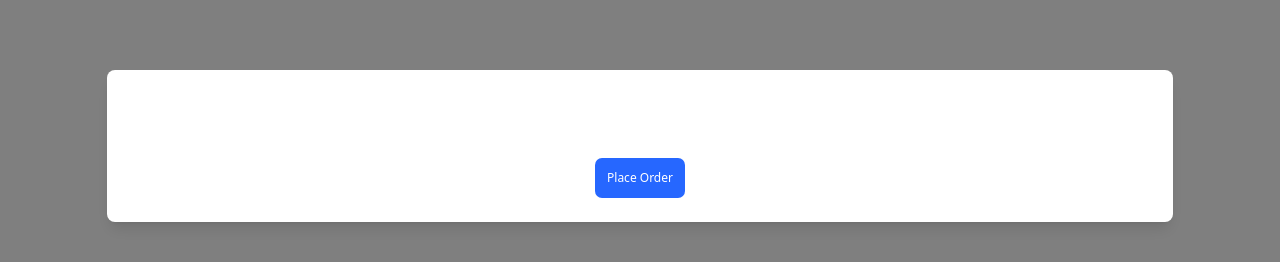
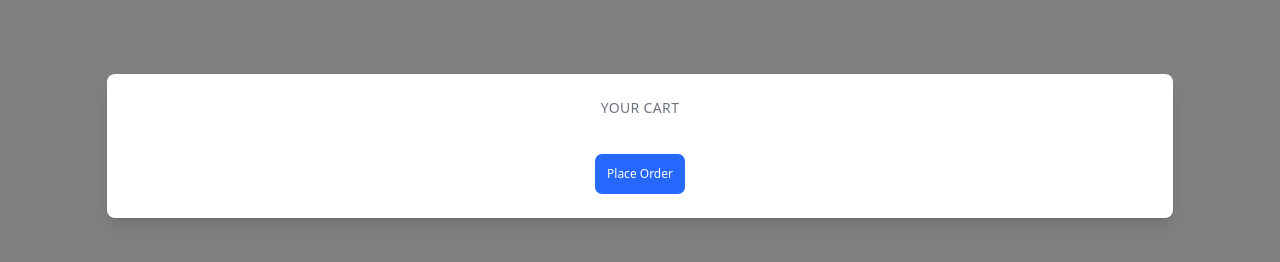
Before and after one commit to YaroslawShmygelski/Myru-MyrReact, a React (Vite) app in the folder myru-myr/: page / in a window 1280 px wide. Both pictures are taken after a click on the icon 1252 px from the left and 46 px from the top of the page. Shown: the part 254-516 px from the top of the page. Built offline with nearby package versions, Linux system fonts and the light colour scheme.

Commit message:
Fixed Cart window view. Separated escape handling hook

```diff
--- a/myru-myr/src/components/molecules/ModalAddToCartWindow/ModalAddToCartWindow.tsx
+++ b/myru-myr/src/components/molecules/ModalAddToCartWindow/ModalAddToCartWindow.tsx
@@ -11,6 +11,7 @@ import "@/components/molecules/ProductCart/styles.css";
 import { addItemToCart } from "@/features/cart/cartSlice";
 import { ProductInterface } from "@/services/interfaces/interfaces";
 import { ReduxProductType } from "@/types/reduxTypes";
+import { useEscapeKey } from "@/hooks/hooks";
 
 interface ModalAddToCartWindowProps {
   isModalOpen: boolean;
@@ -33,23 +34,7 @@ export const ModalAddToCartWindow = ({
     setChangedPrice(fixedPrice);
   }, [quantity, product.price]);
 
-  useEffect(() => {
-    const handleEscapeClick = (event: KeyboardEvent) => {
-      if (event.key === "Escape") {
-        setIsModalOpen(false);
-      }
-    };
-
-    if (isModalOpen) {
-      document.addEventListener("keydown", handleEscapeClick);
-    } else {
-      document.removeEventListener("keydown", handleEscapeClick);
-    }
-
-    return () => {
-      document.removeEventListener("keydown", handleEscapeClick);
-    };
-  }, [isModalOpen, setIsModalOpen]);
+  useEscapeKey(() => setIsModalOpen(false), isModalOpen);
 
   if (!isModalOpen) return null;
 
--- a/myru-myr/src/components/organisms/CartWindow/CartWindow.tsx
+++ b/myru-myr/src/components/organisms/CartWindow/CartWindow.tsx
@@ -1,11 +1,11 @@
 import { AnimatedButton } from "@components/atoms/AnimatedButton/AnimatedButton";
-
 import { motion } from "framer-motion";
-
 import "./styles.css";
 import { CartProductElement } from "@/components/molecules/CartProductElement/CartProductElement";
 import { useAppDispatch, useAppSelector } from "@/hooks/reduxHooks";
 import { updateProductQuantity } from "@/features/cart/cartSlice";
+import { useEscapeKey } from "@/hooks/hooks";
+
 interface CartWindowProps {
   isOpen: boolean;
   setCartOpen: React.Dispatch<React.SetStateAction<boolean>>;
@@ -14,11 +14,14 @@ interface CartWindowProps {
 export const CartWindow = ({ isOpen, setCartOpen }: CartWindowProps) => {
   const products = useAppSelector((state) => state.cart.items);
   const dispatch = useAppDispatch();
+
   const handleOutsideClick = (event: React.MouseEvent) => {
     if (event.target === event.currentTarget) {
       setCartOpen(false);
     }
   };
+
+  useEscapeKey(() => setCartOpen(false), isOpen);
 
   if (!isOpen) return null;
 
@@ -28,14 +31,19 @@ export const CartWindow = ({ isOpen, setCartOpen }: CartWindowProps) => {
       onClick={handleOutsideClick}
     >
       <motion.div
-        className="bg-white rounded-lg shadow-lg p-6 w-5/6"
+        className="bg-white rounded-lg shadow-lg p-6 w-5/6 max-h-[80vh] overflow-y-auto"
         onClick={(e) => e.stopPropagation()}
         initial={{ opacity: 0.5, y: -200 }}
         animate={{ opacity: 1, y: 0 }}
-        exit={{ opacity: 10, y: 50 }}
+        exit={{ opacity: 0.5, y: 50 }}
         transition={{ duration: 0.3 }}
       >
-        <h2 className="text-center text-xl font-semibold mb-4 "> Cart </h2>
+        <div className="mb-4">
+          <span className="block text-center text-sm font-medium text-gray-500 uppercase tracking-wide">
+            Your Cart
+          </span>
+        </div>
+
         <div className="grid grid-cols-1 gap-6">
           {products.map((product) => (
             <CartProductElement
@@ -52,6 +60,7 @@ export const CartWindow = ({ isOpen, setCartOpen }: CartWindowProps) => {
             />
           ))}
         </div>
+
         <div className="pt-5">
           <AnimatedButton
             onClick={() => {}}
--- a/myru-myr/src/components/organisms/Header/Header.tsx
+++ b/myru-myr/src/components/organisms/Header/Header.tsx
@@ -28,7 +28,7 @@ export const Header = () => {
           </li>
           <li>
             <NavLink
-              to="/shop"
+              to="/products"
               className={({ isActive }) =>
                 `relative pb-1 before:content-[''] before:absolute before:w-full before:h-[2px] before:bottom-0 before:left-0 before:bg-white before:scale-x-0 before:origin-left before:transition-transform before:duration-300 hover:before:scale-x-100 ${
                   isActive ? "font-bold text-mainText" : ""
--- /dev/null
+++ b/myru-myr/src/hooks/hooks.ts
@@ -0,0 +1,21 @@
+import { useEffect } from "react";
+
+export const useEscapeKey = (callback: () => void, active: boolean) => {
+  useEffect(() => {
+    const handleEscapeClick = (event: KeyboardEvent) => {
+      if (event.key === "Escape") {
+        callback();
+      }
+    };
+
+    if (active) {
+      document.addEventListener("keydown", handleEscapeClick);
+    } else {
+      document.removeEventListener("keydown", handleEscapeClick);
+    }
+
+    return () => {
+      document.removeEventListener("keydown", handleEscapeClick);
+    };
+  }, [callback, active]);
+};
```
